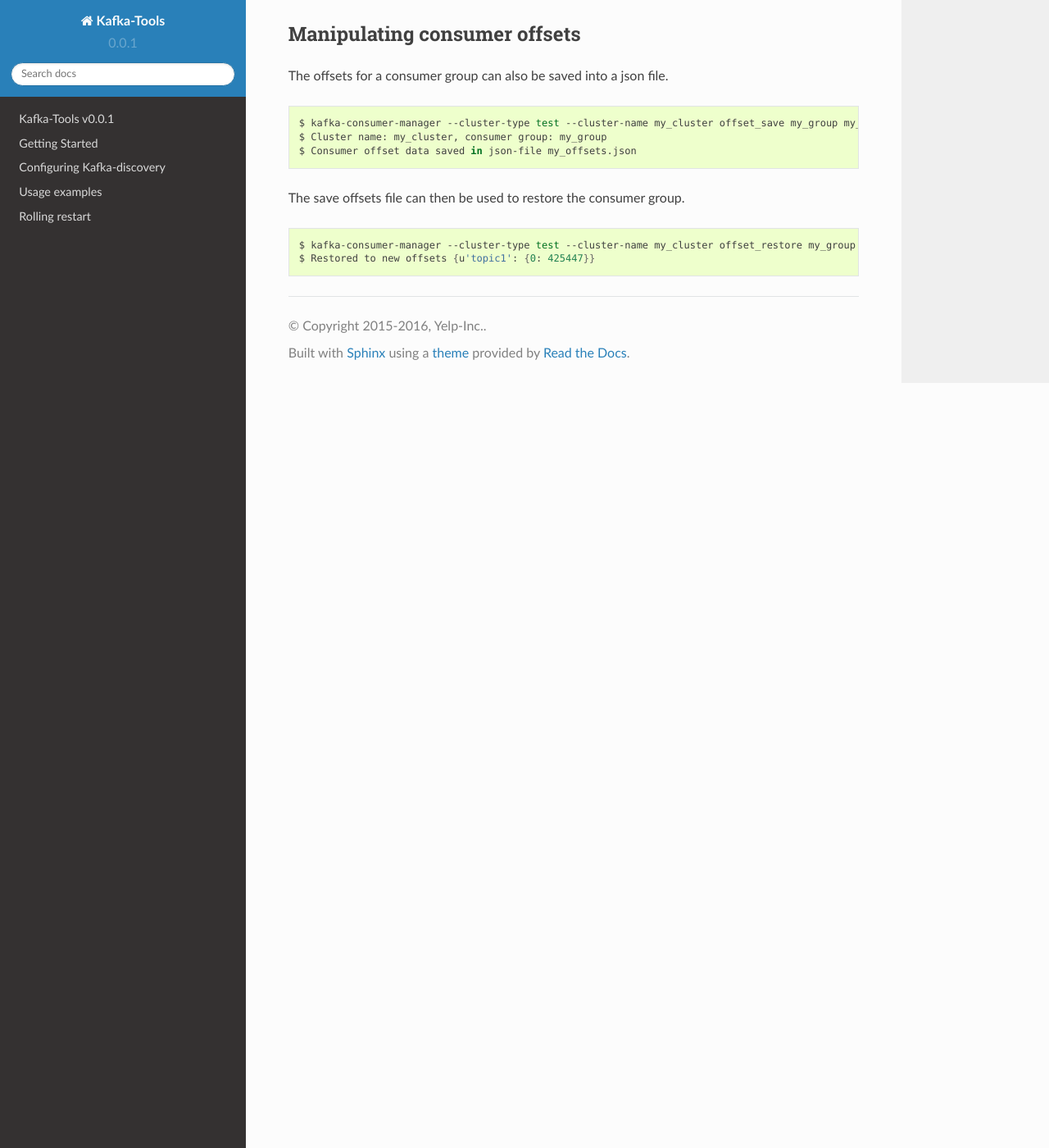
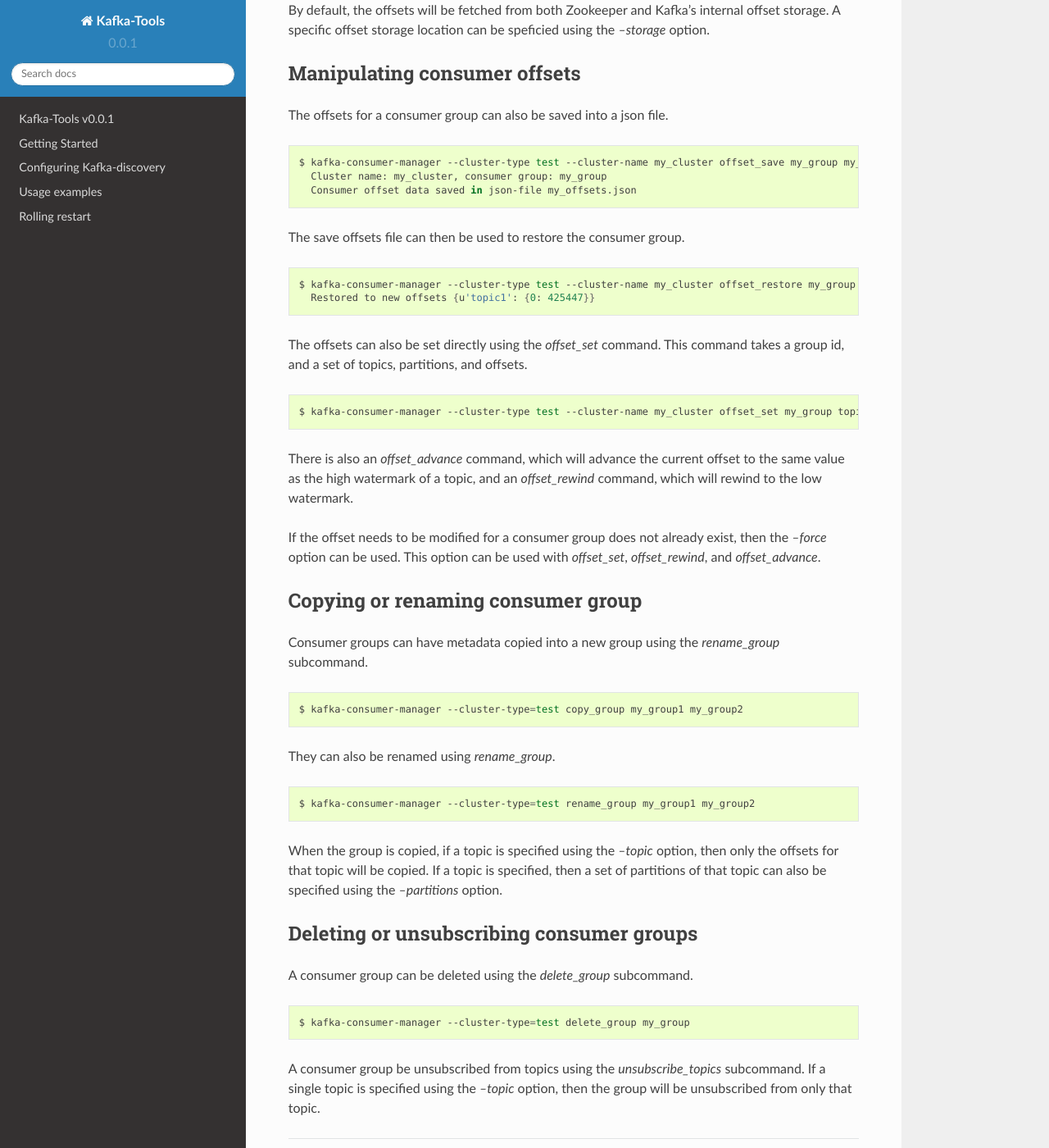
Before and after one commit to Yelp/kafka-utils, a Sphinx documentation site: the page built from docs/source/kafka_consumer_manager.rst, in a window 1280 px wide and 1400 px high, scrolled down 1819 px. Shown: the whole window at 82% size. Built offline with Sphinx 7.4.7 and the Read the Docs theme 2.0.0, drawn with Linux system fonts in a browser that asks for light colours; some of the changed text lies outside the part shown.

Commit message:
Add section about Kafka 0.9.0, add more consumer-manager examples.

```diff
--- a/docs/source/kafka_consumer_manager.rst
+++ b/docs/source/kafka_consumer_manager.rst
@@ -3,7 +3,7 @@
 
 This kafka tool provides the ability to view and manipulate consumer offsets
 for a specific consumer group. For a given cluster, this tool provides us with
-the following functionalities:-
+the following functionalities:
 
 * **Manipulating consumer-groups**: Listing consumer-groups subscribed to the
   cluster. Copying, deleting and renaming of the group.
@@ -14,6 +14,10 @@
 
 * **Manipulating topics**: For a given consumer-group and cluster, listing and
   unsubscribing topics.
+
+* **Offset storage choice**: Supports Kafka 0.8.2 and 0.9.0, using offsets
+  stored in either Zookeeper or Kafka. Version 0 and 2 of the Kakfa Protocol
+  are supported for committing offsets.
 
 Subcommands
 ===========
@@ -31,6 +35,7 @@
 * rename_group
 * unsubscribe_topics
 
+
 Listing consumer groups
 =======================
 
@@ -40,16 +45,17 @@
 .. code-block:: bash
 
    $ kafka-consumer-manager --cluster-type=test list_groups
-   $ Consumer Groups:
-   $	 group1
-   $	 group2
-   $	 group3
+     Consumer Groups:
+   	 group1
+   	 group2
+   	 group3
 
 If `list_groups` is called with the `--storage` option, then the groups will
 only be fetched from Zookeeper or Kafka.
 
+
 Listing topics
-=======================
+==============
 
 For information about the topics subscribed by a consumer group, the
 `list_topics` subcommand can be used.
@@ -92,19 +98,70 @@
 
 
 Manipulating consumer offsets
-========================
+=============================
 
 The offsets for a consumer group can also be saved into a json file.
 
 .. code-block:: bash
 
    $ kafka-consumer-manager --cluster-type test --cluster-name my_cluster offset_save my_group my_offsets.json
-   $ Cluster name: my_cluster, consumer group: my_group
-   $ Consumer offset data saved in json-file my_offsets.json
+     Cluster name: my_cluster, consumer group: my_group
+     Consumer offset data saved in json-file my_offsets.json
 
 The save offsets file can then be used to restore the consumer group.
 
 .. code-block:: bash
 
    $ kafka-consumer-manager --cluster-type test --cluster-name my_cluster offset_restore my_group my_offsets.json
-   $ Restored to new offsets {u'topic1': {0: 425447}}
+     Restored to new offsets {u'topic1': {0: 425447}}
+
+The offsets can also be set directly using the `offset_set` command. This
+command takes a group id, and a set of topics, partitions, and offsets.
+
+.. code-block:: bash
+
+   $ kafka-consumer-manager --cluster-type test --cluster-name my_cluster offset_set my_group topic1.0.38531
+
+There is also an `offset_advance` command, which will advance the current offset
+to the same value as the high watermark of a topic, and an `offset_rewind`
+command, which will rewind to the low watermark.
+
+If the offset needs to be modified for a consumer group does not already
+exist, then the `--force` option can be used. This option can be used with
+`offset_set`, `offset_rewind`, and `offset_advance`.
+
+
+Copying or renaming consumer group
+==================================
+
+Consumer groups can have metadata copied into a new group using the
+`rename_group` subcommand.
+
+.. code-block:: bash
+
+   $ kafka-consumer-manager --cluster-type=test copy_group my_group1 my_group2
+
+
+They can also be renamed using `rename_group`.
+
+.. code-block:: bash
+
+   $ kafka-consumer-manager --cluster-type=test rename_group my_group1 my_group2
+
+When the group is copied, if a topic is specified using the `--topic` option,
+then only the offsets for that topic will be copied. If a topic is specified,
+then a set of partitions of that topic can also be specified using the
+`--partitions` option.
+
+Deleting or unsubscribing consumer groups
+=========================================
+
+A consumer group can be deleted using the `delete_group` subcommand.
+
+.. code-block:: bash
+
+   $ kafka-consumer-manager --cluster-type=test delete_group my_group
+
+A consumer group be unsubscribed from topics using the `unsubscribe_topics`
+subcommand. If a single topic is specified using the `--topic` option, then
+the group will be unsubscribed from only that topic.
```
Also changed, not shown: other parts of docs/source/kafka_consumer_manager.rst (+11 -11 lines).
